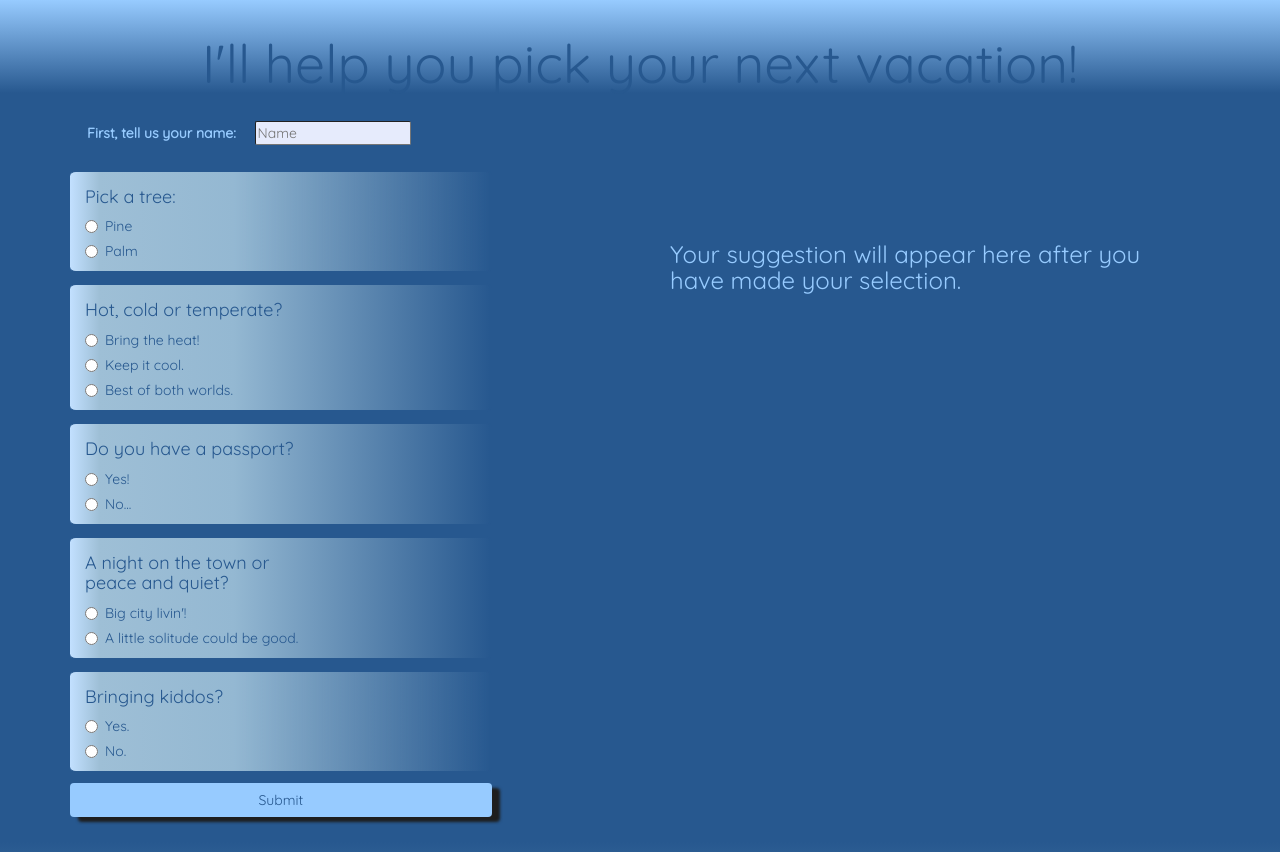
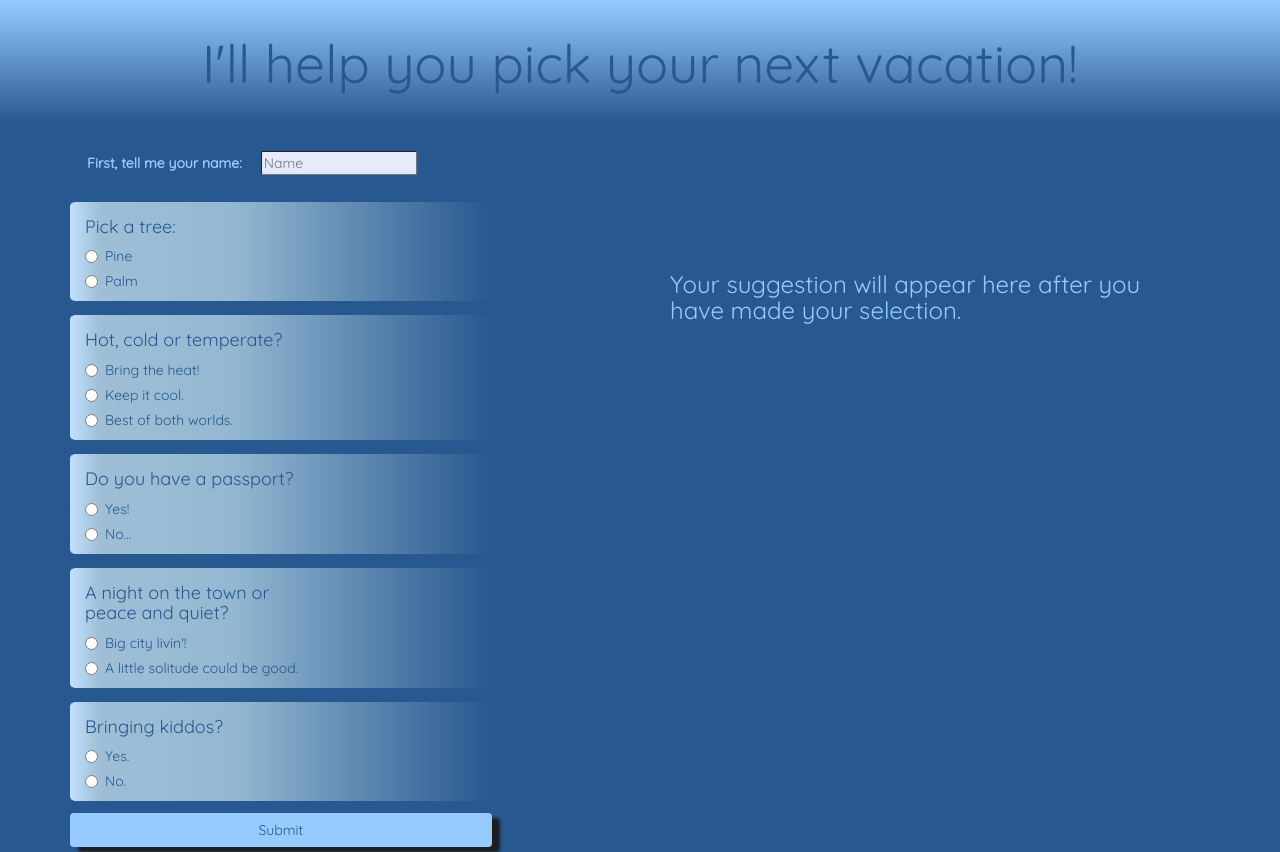
Before and after one commit to NickArrasate/VacationSurvey, a plain HTML site: page index.html in a window 1280 px wide. Shown: the top 852 px of the page. Drawn offline with Linux system fonts and the light colour scheme.

Commit message:
finalize design and prepare for submission.

```diff
--- a/css/styles.css
+++ b/css/styles.css
@@ -45,6 +45,8 @@ h1 {
   background:linear-gradient( 0deg, #27588F, #97CBFF);
 }
 #header {
+  padding-top: 0;
+  padding-bottom: 20px;
  margin-bottom:2em;
 }
 .namegetter {
--- a/index.html
+++ b/index.html
@@ -78,7 +78,7 @@
       </div>
   <form id ="radios">
     <div class="namegetter">
-      <label for="name">First, tell us your name: </label>
+      <label for="name">First, tell me your name: </label>
       <input id="namer" type="text" name="name" value="" placeholder="Name">
       <span id="alert"></span>
     </div>
```
